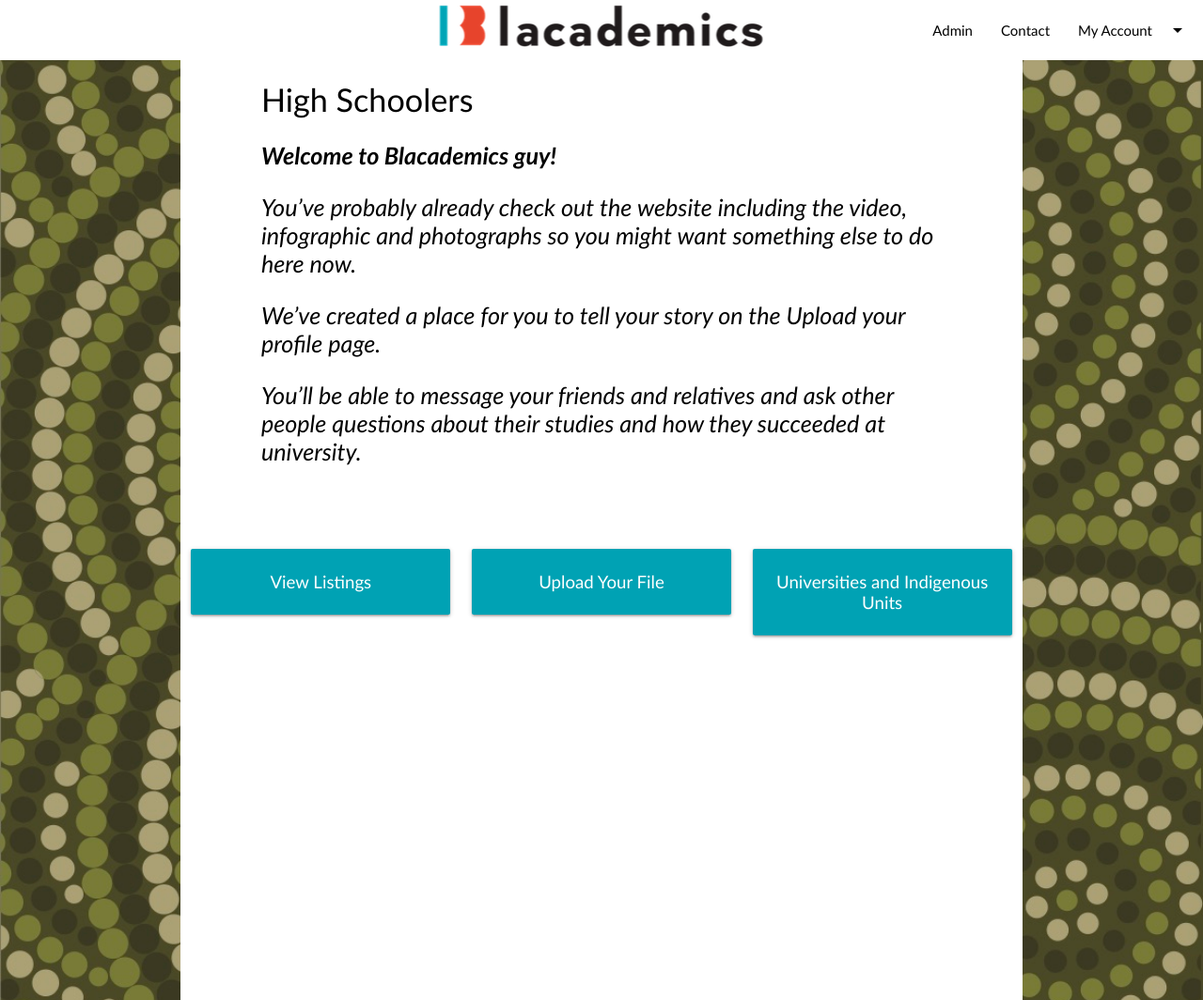
After one commit to KatherinaFatiguso/Blacademics, a Rails app: page /pages/highschoolers in a window 1280 px wide. The commit adds this page. Shown: the whole page at 94% size. Run offline with Rails 7, Linux system fonts and the light colour scheme; the visitor is signed in with stand-in values (Sample User, id 1); style sheets or scripts are compiled from the project's sources; parts of the project's set-up code (start-up, migrations or seed data) failed here and were passed over; some libraries are stand-ins or nearby versions.

Commit message:
setup the highschoolers pages from the homepage.

```diff
--- a/app/assets/stylesheets/application.scss
+++ b/app/assets/stylesheets/application.scss
@@ -4,7 +4,8 @@
 // $primary-color: blue;
 
 
-$font-stack:    Helvetica, sans-serif, #000000;
+// $font-stack:    Roboto, sans-serif, #000000;
+$font-stack: GillSans, Calibri, Trebuchet, sans-serif;
 $primary-color: #000000 !default;
 
 .nav-wrapper ul a{
@@ -79,6 +80,15 @@
   font-feature-settings: 'liga';
 }
 
+.bold {
+  font-weight: bold;;
+}
+.italic {
+  font-style: italic;
+}
+.top-margin-5px {
+  margin-top: 5px;
+}
 
 .front-image{
   background-position: center;
@@ -164,5 +174,35 @@
   background-color: #ffffff;
 }
 .side-nav{
-  background-color: #fff180;
+  background-color: #00a2b4; // uses palette4-bg
 }
+
+@media only screen and (max-width: 600px) {
+    .medium, .large {
+        display:none;
+    }
+}
+
+@media only screen and (min-width: 601px) and (max-width: 992px) {
+    .small, .large {
+        display: none;
+    }
+}
+
+@media only screen and (min-width: 993px) {
+    .small, .medium {
+        display:none;
+    }
+}
+
+.quotes{
+  font-style: thin;
+  font-size: 18px;
+}
+
+.font-12pt{
+  font-size: 12pt;
+}
+.font-14pt{
+  font-size: 14pt;
+}
--- a/app/models/organisation.rb
+++ b/app/models/organisation.rb
@@ -8,4 +8,8 @@
 
   mount_uploader :logo, ProfilePicUploader
 
+  def self.search(search)
+    where("company_name ILIKE ? OR department ILIKE ? OR state ILIKE ? OR suburb ILIKE ? OR postcode ILIKE ?", "%#{search}%", "%#{search}%", "%#{search}%", "%#{search}%", "%#{search}%")
+  end
+
 end
--- a/app/views/organisations/_form.html.erb
+++ b/app/views/organisations/_form.html.erb
@@ -11,7 +11,7 @@
     <%= f.input :contact_name %>
     <%= f.input :contact_email %>
     <%= f.input :contact_phone %>
-    <%= f.input :website %>
+    <%= f.input :website, label: 'Website Address starting with www.' %>
     <%= f.input :logo %>
 
   </div>
--- a/app/views/organisations/edit.html.erb
+++ b/app/views/organisations/edit.html.erb
@@ -2,7 +2,7 @@
   <div class="container white-bg">
     <div class="row">
       <div class="col s12">
-        <h3>Editing Organisation</h3>
+        <h4>Editing Organisation</h4>
         <%= render 'form' %>
         <%= link_to 'Show', @organisation %>
       </div>
--- a/app/views/pages/admin.html.erb
+++ b/app/views/pages/admin.html.erb
@@ -7,6 +7,7 @@
               <div class="card ">
                 <div class="card-content">
                   <span class="card-title black-text">Admin Pages</span>
+                  <div class="font-14pt">
                   <p>
                     <ul>
                       <li><strong>Events</strong></li>
@@ -43,7 +44,7 @@
                   </p>
                   <p><strong>Organisations: </strong><%= Organisation.count %></p>
                   <p><strong>Students: </strong><%= StudentProfile.count %></p>
-
+                </div>
                 </div><!-- end of card content -->
               </div><!-- end of card -->
             </div><!-- end of col s12 -->
--- a/app/views/pages/approved_events.html.erb
+++ b/app/views/pages/approved_events.html.erb
@@ -5,7 +5,7 @@
         <h4>All Events</h4>
         <%= form_tag(pages_approved_events_path, :method => "get", id: "search-form") do %>
           <%= text_field_tag :search, params[:search], placeholder: "Search for State, Suburb or Postcode"%>
-          <button class="btn waves-effect waves-light" type="submit" name="commit" value="Search">SEARCH</button>
+          <button class="btn waves-effect waves-light palette4-bg" type="submit" name="commit" value="Search">SEARCH</button>
         <% end %>
 
         <% if @events.present? %>
--- a/app/views/pages/approved_jobs.html.erb
+++ b/app/views/pages/approved_jobs.html.erb
@@ -6,7 +6,7 @@
         <%= form_tag(pages_approved_jobs_path, :method => "get", id: "search-form") do %>
           <%= text_field_tag :search, params[:search], placeholder: "Search for State, Suburb or Postcode"%>
 
-          <button class="btn waves-effect waves-light" type="submit" name="commit" value="Search">SEARCH</button>
+          <button class="btn waves-effect waves-light palette4-bg" type="submit" name="commit" value="Search">SEARCH</button>
         <% end %>
 
         <% if @jobs.present? %>
--- a/app/views/pages/approved_programs.html.erb
+++ b/app/views/pages/approved_programs.html.erb
@@ -5,7 +5,7 @@
         <h4>All Programs</h4>
         <%= form_tag(pages_approved_programs_path, :method => "get", id: "search-form") do %>
           <%= text_field_tag :search, params[:search], placeholder: "Search for State, Suburb or Postcode"%>
-          <button class="btn waves-effect waves-light" type="submit" name="commit" value="Search">SEARCH</button>
+          <button class="btn waves-effect waves-light palette4-bg" type="submit" name="commit" value="Search">SEARCH</button>
         <% end %>
 
         <% if @programs.present? %>
--- /dev/null
+++ b/app/views/pages/highschoolers.html.erb
@@ -0,0 +1,62 @@
+<div class="main-pattern">
+  <div class="container white-bg">
+    <div class="row">
+      <div class="col s1 white-text">.</div>
+      <div class="col s10">
+        <h4>High Schoolers</h4>
+          <div class="quotes">
+            <p class="flow-text bold italic" >Welcome to Blacademics guy!</p>
+            <p class="flow-text italic">You’ve probably already check out the website including the video, infographic and photographs so you might want something else to do here now.</p>
+            <p class="flow-text italic">We’ve created a place for you to tell your story on the Upload your profile page.</p>
+            <p class="flow-text italic">You’ll be able to message your friends and relatives and ask other people questions about their studies and how they succeeded at university.</p>
+        </div><!-- end of quotes -->
+        <br><br>
+      </div>
+      <div class="col l1 white-text">.</div>
+    </div><!-- end of row -->
+
+  <div class="row">
+      <!-- View Listings -------------------------------------->
+      <a href="/pages/highschoolers_view_listings">
+        <div class="col s12 m4 l4">
+          <div class="card-panel palette4-bg center">
+            <span class="white-text font-14pt">View Listings</span>
+          </div>
+        </div>
+      </a>
+
+      <!-- Upload Your File HELP?????-------------------------------------->
+      <% if user_signed_in? %>
+        <a href="/users/sign_in">
+          <div class="col s12 m4 l4">
+              <div class="card-panel palette4-bg center">
+              <span class="white-text font-14pt">Upload Your File</span>
+              </div>
+          </div>
+        </a>
+      <% else %>
+        <a href="/student_profiles/<%= current_user.id %>">
+          <div class="col s12 m4 l4">
+              <div class="card-panel palette4-bg center">
+              <span class="white-text font-14pt">Upload Your File</span>
+              </div>
+          </div>
+        </a>
+      <% end %>
+
+
+
+      <!-- Guides & FAQ -------------------------------------->
+      <a href="/pages/universities">
+        <div class="col s12 m4 l4">
+          <div class="card-panel palette4-bg center">
+            <span class="white-text font-14pt">Universities and Indigenous Units</span>
+          </div>
+        </div>
+      </a>
+
+
+    </div><!-- end of row -->
+
+  </div>
+</div>
--- a/config/routes.rb
+++ b/config/routes.rb
@@ -23,6 +23,10 @@
   get 'pages/approved_events'
   get 'pages/approved_programs'
   get 'pages/approved_jobs'
+  get 'pages/universities'
+  get 'pages/organisations'
+  get 'pages/highschoolers'
+  get 'pages/highschoolers_view_listings'
 
 
   devise_for :users
```
Also changed, not shown: app/controllers/pages_controller.rb (+28 -0 lines), app/views/pages/highschoolers_view_listings.html.erb (added, +20 -0 lines), app/views/pages/home.html.erb (+12 -0 lines), app/views/pages/organisations.html.erb (added, +38 -0 lines), app/views/pages/universities.html.erb (added, +20 -0 lines).
